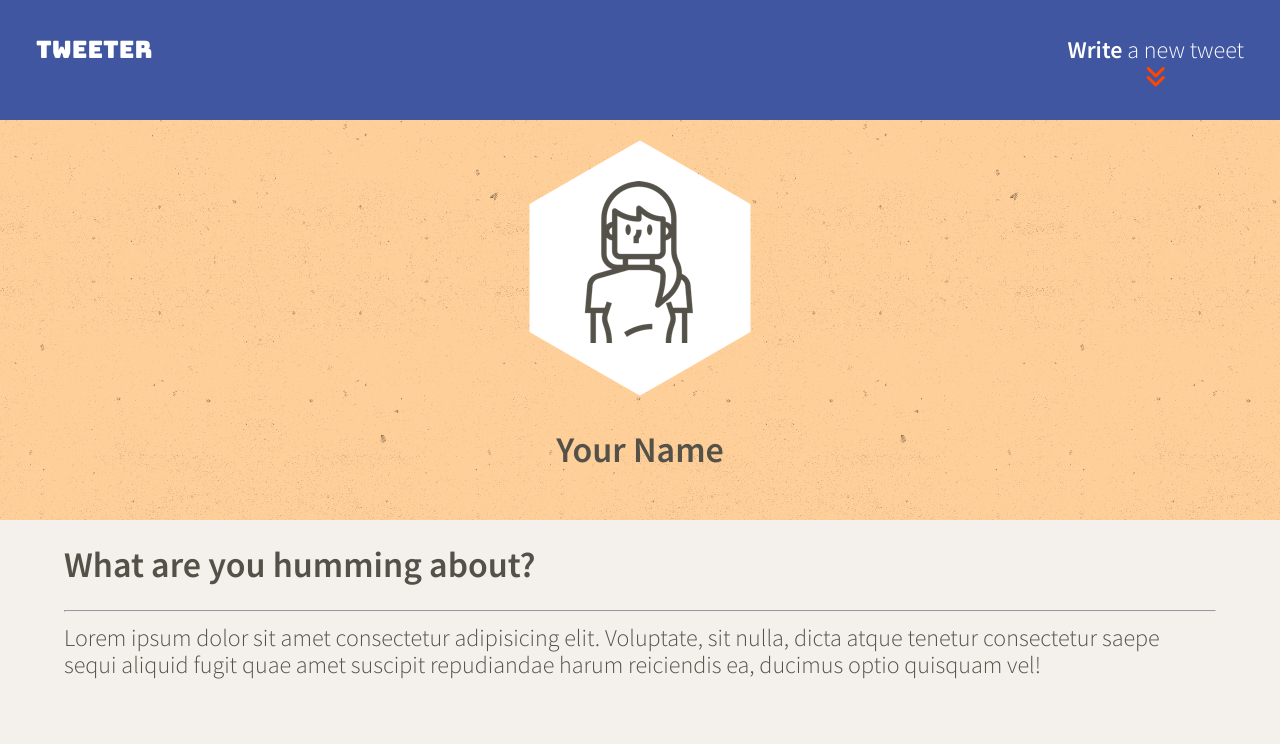
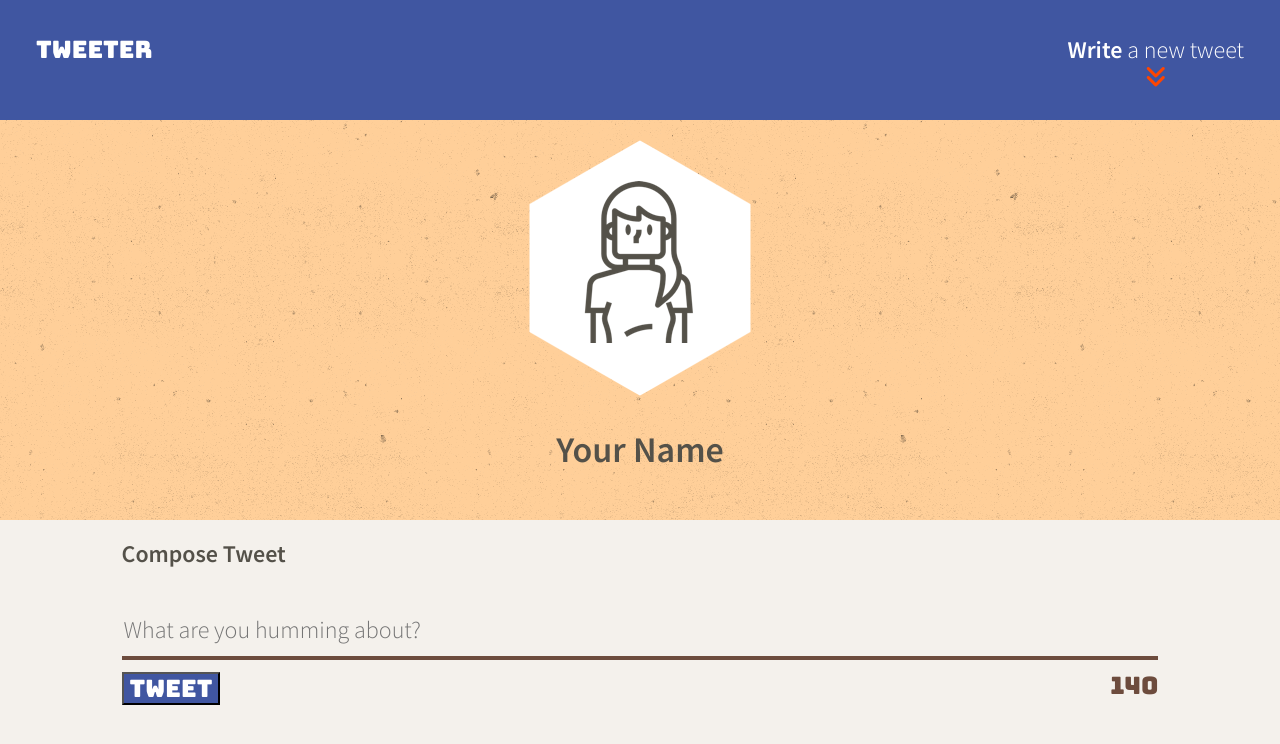
Before and after one commit to houseofsam/tweeter, a website: page public/index.html in a window 1280 px wide. Drawn offline with nearby package versions, Linux system fonts and the light colour scheme.

Commit message:
1) Add form to <method> and include POST method and action='/tweets' 2) Style form

```diff
--- a/public/index.html
+++ b/public/index.html
@@ -20,6 +20,7 @@
     <link rel="stylesheet" href="/styles/layout.css" type="text/css" />
     <link rel="stylesheet" href="/styles/nav.css" type="text/css" />
     <link rel="stylesheet" href="/styles/header.css" type="text/css" />
+    <link rel="stylesheet" href="/styles/new-tweet.css" type="text/css" />
 
     <!-- External JS -->
     <script src="https://ajax.googleapis.com/ajax/libs/jquery/3.4.1/jquery.min.js"></script>
@@ -53,9 +54,17 @@
 
     <!-- Page-specific (main) content here -->
     <main class="container">
-      <h1>What are you humming about?</h1>
-      <hr>
-      Lorem ipsum dolor sit amet consectetur adipisicing elit. Voluptate, sit nulla, dicta atque tenetur consectetur saepe sequi aliquid fugit quae amet suscipit repudiandae harum reiciendis ea, ducimus optio quisquam vel!
+      <section class="new-tweet">
+        <h2>Compose Tweet</h2>
+        <form action="/tweets" method="POST">
+          <label for="tweet-text">What are you humming about?</label>
+          <input type="text" name="text" id="tweet-text" placeholder="What are you humming about?"></input>
+          <div class="submit-count">
+            <button type="submit">Tweet</button>
+            <output name="counter" class="counter" for="tweet-text">140</output>
+          </div>
+        </form>
+      </section>
     </main>
   </body>
 </html>
--- a/public/styles/layout.css
+++ b/public/styles/layout.css
@@ -34,7 +34,3 @@ html {
   width: 90%;
   margin: auto;
  }
-
- h1 {
-   font-size: 1.5em;
- }
--- /dev/null
+++ b/public/styles/new-tweet.css
@@ -0,0 +1,45 @@
+main .container {
+  width: 100vw;
+}
+
+.new-tweet {
+  width: 90%;
+  margin: auto;
+}
+
+.new-tweet h2 {
+  font-size: 1em;
+}
+
+label[for="tweet-text"] {
+  visibility: hidden;
+}
+
+.new-tweet input {
+  width: 100%;
+  border: none;
+  border-bottom: 4px solid #6d4c3d;
+  padding-bottom: 0.5em;
+  background-color: #f4f1ec;
+  margin-bottom: 0.5em;
+}
+
+.new-tweet input:focus-visible {
+  outline: none;
+}
+
+.new-tweet button{
+  font-family: 'Bungee', cursive;
+  color: #FFFFFF;
+  background-color: #4056A1;
+}
+
+.new-tweet .counter {
+  font-family: 'Bungee', cursive;
+  color: #6d4c3d;
+}
+
+.submit-count {
+  display: flex;
+  justify-content: space-between;
+}
```
Also changed, not shown: public/styles/header.css (line endings or trailing spaces).
